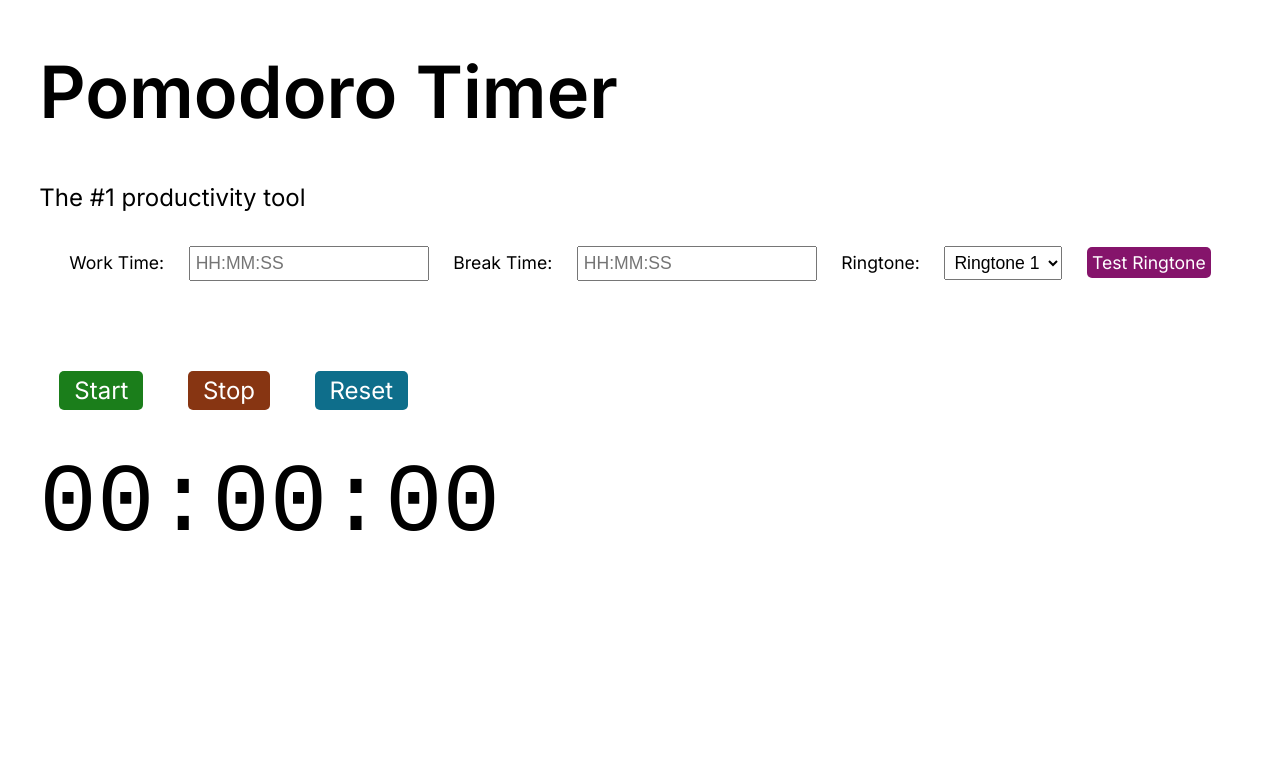
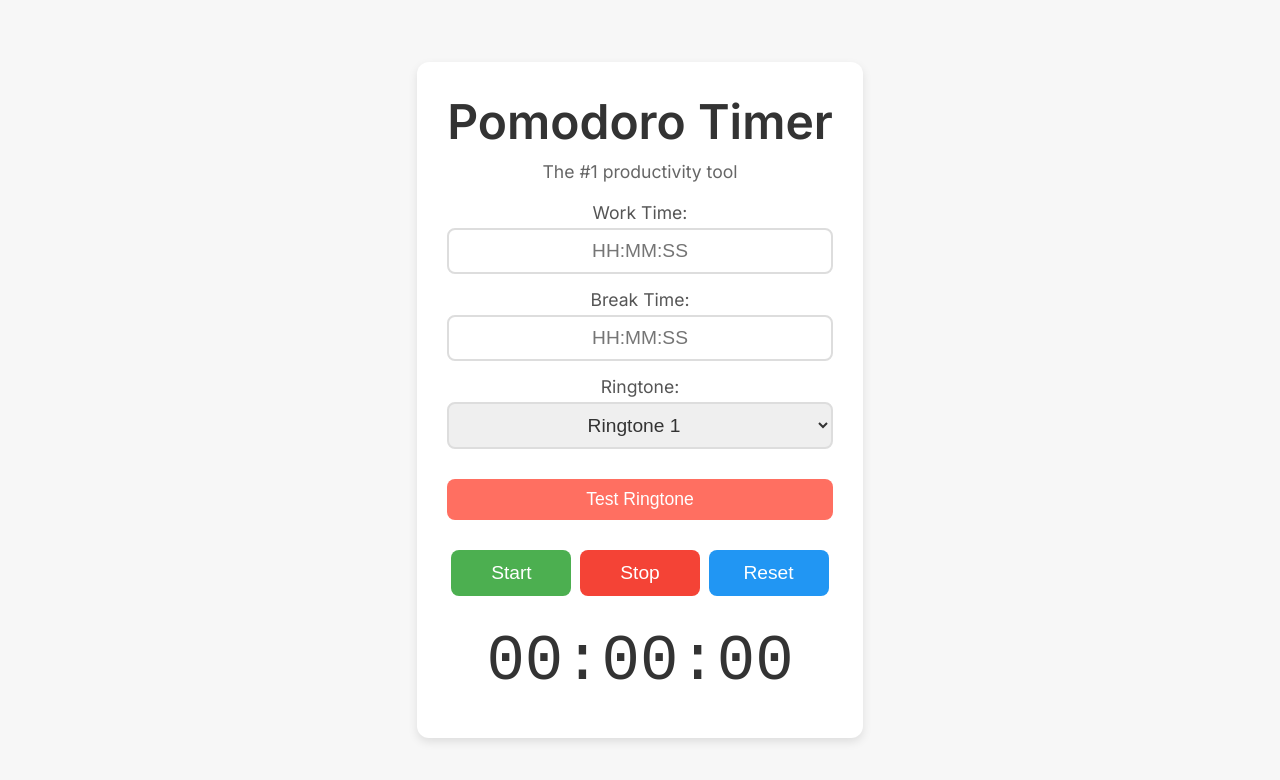
Before and after one commit to Abiyasash/pomodoro-timer, a plain HTML site: page index.html in a window 1280 px wide. Drawn offline with Linux system fonts and the light colour scheme.

Commit message:
Update style.css

```diff
--- a/style.css
+++ b/style.css
@@ -1,119 +1,144 @@
+* {
+  margin: 0;
+  padding: 0;
+  box-sizing: border-box;
+}
+
 body {
-  font-family: Inter, Arial;
+  font-family: 'Inter', sans-serif;
+  background-color: #f7f7f7;
+  color: #333;
+  display: flex;
+  justify-content: center;
+  align-items: center;
+  height: 100vh;
   margin: 0;
-  display: flex;
-  flex-direction: column;
-  align-items: center;
+}
+
+.container {
+  text-align: center;
+  max-width: 450px;
+  padding: 30px;
+  background-color: white;
+  border-radius: 12px;
+  box-shadow: 0 4px 10px rgba(0, 0, 0, 0.1);
 }
 
 h1 {
-  font-size: 4.5rem;
+  font-size: 3rem;
+  color: #333;
+  margin-bottom: 10px;
 }
 
-p {
-  font-size: 1.5rem;
+.subtitle {
+  font-size: 1.1rem;
+  color: #666;
+  margin-bottom: 20px;
 }
 
 .timeForm {
-  margin: 20px;
+  margin-bottom: 30px;
+  display: flex;
+  flex-direction: column;
 }
 
-.timeForm * {
-  margin: 10px;
-  margin-bottom: 50px;
+.timeForm label {
   font-size: 1.1rem;
+  margin-bottom: 5px;
+  color: #555;
 }
 
 .timeForm input,
-.timeForm select,
-.timeForm button {
-  padding: 5px;
+.timeForm select {
+  font-size: 1.2rem;
+  padding: 10px;
+  margin-bottom: 15px;
+  border-radius: 8px;
+  border: 2px solid #ddd;
+  width: 100%;
+  text-align: center;
+  color: #333;
 }
 
-.ringtoneSelection {
-  cursor: pointer;
+.timeForm input:focus,
+.timeForm select:focus {
+  border-color: #7cb342;
+  outline: none;
 }
 
 .testRingtoneBtn {
-  font-family: Inter, Arial;
   font-size: 1.1rem;
-  background-color: hsl(314, 74%, 30%);
+  background-color: #ff6f61;
   color: white;
-  padding: 5px;
+  padding: 10px;
   border: none;
-  border-radius: 5px;
+  border-radius: 8px;
   cursor: pointer;
-  transition: background-color 0.25s ease;
+  transition: background-color 0.3s;
+  margin-top: 15px;
 }
 
 .testRingtoneBtn:hover {
-  background-color: hsl(314, 74%, 40%);
-}
-
-.testRingtoneBtn:active {
-  background-color: hsl(314, 74%, 60%);
+  background-color: #ff5a47;
 }
 
 .buttons {
+  display: flex;
+  justify-content: space-around;
   margin-bottom: 20px;
 }
 
 .buttons button {
-  font-family: Inter, Arial;
-  font-size: 1.5rem;
+  font-size: 1.2rem;
   color: white;
-  margin: 20px;
-  padding: 5px 15px;
+  padding: 12px 30px;
   border: none;
-  border-radius: 5px;
+  border-radius: 8px;
   cursor: pointer;
-  transition: background-color 0.25s ease;
+  transition: transform 0.2s ease, background-color 0.3s;
+  min-width: 120px;
 }
 
 .startBtn {
-  background-color: hsl(120, 65%, 30%);
+  background-color: #4caf50;
 }
 
 .startBtn:hover {
-  background-color: hsl(120, 65%, 40%);
-}
-
-.startBtn:active {
-  background-color: hsl(120, 65%, 60%);
+  background-color: #45a049;
 }
 
 .stopBtn {
-  background-color: hsl(18, 76%, 30%);
+  background-color: #f44336;
 }
 
 .stopBtn:hover {
-  background-color: hsl(18, 75%, 40%);
-}
-
-.stopBtn:active {
-  background-color: hsl(18, 75%, 60%);
+  background-color: #e53935;
 }
 
 .resetBtn {
-  background-color: hsl(194, 82%, 30%);
+  background-color: #2196f3;
 }
 
 .resetBtn:hover {
-  background-color: hsl(194, 82%, 40%);
+  background-color: #1976d2;
 }
 
+.startBtn:active,
+.stopBtn:active,
 .resetBtn:active {
-  background-color: hsl(194, 82%, 60%);
+  transform: scale(0.98);
 }
 
 .timer {
-  margin-top: 5px;
-  margin-bottom: 0;
-  font-family: monospace, Inter, Arial;
-  font-size: 6rem;
+  font-size: 4rem;
+  margin-top: 30px;
+  font-family: monospace;
+  color: #333;
 }
 
 .statusOfTimer {
-  font-size: 4.5rem;
+  font-size: 1.5rem;
+  color: #7cb342;
   font-weight: bold;
+  margin-top: 10px;
 }
```
